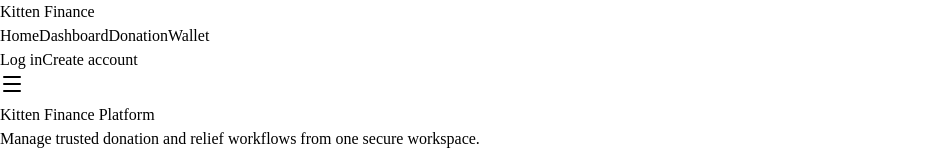
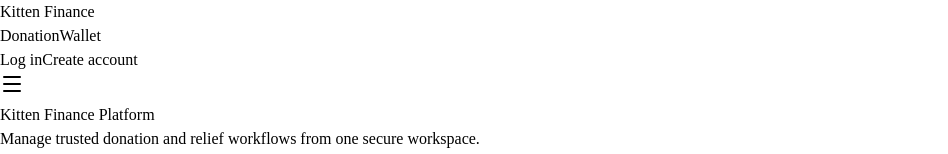
Before and after one commit to SaaiAravindhRaja/hackomania-kittens, a React (Vite) app in the folder client/: page /login in a window 1280 px wide. Shown: the top 154 px of the page, without its empty margins (0-948 px from the left). Built offline with nearby package versions, Linux system fonts and the light colour scheme.

Commit message:
Update site-navbar.jsx

```diff
--- a/client/src/components/site-navbar.jsx
+++ b/client/src/components/site-navbar.jsx
@@ -66,12 +66,6 @@ export default function SiteNavbar({ user, onLogout }) {
         </Link>
 
         <nav className="hidden items-center gap-1 md:flex">
-          <NavLink to="/" end className={navClass}>
-            Home
-          </NavLink>
-          <NavLink to="/dashboard" className={navClass}>
-            Dashboard
-          </NavLink>
           <NavLink to="/donation" className={navClass}>
             Donation
           </NavLink>
@@ -98,12 +92,6 @@ export default function SiteNavbar({ user, onLogout }) {
       {mobileOpen && (
         <div className="border-t border-slate-200 bg-white px-4 py-4 md:hidden sm:px-6">
           <div className="space-y-2">
-            <NavLink to="/" end className={navClass} onClick={closeMenu}>
-              Home
-            </NavLink>
-            <NavLink to="/dashboard" className={navClass} onClick={closeMenu}>
-              Dashboard
-            </NavLink>
             <NavLink to="/donation" className={navClass} onClick={closeMenu}>
               Donation
             </NavLink>
```
